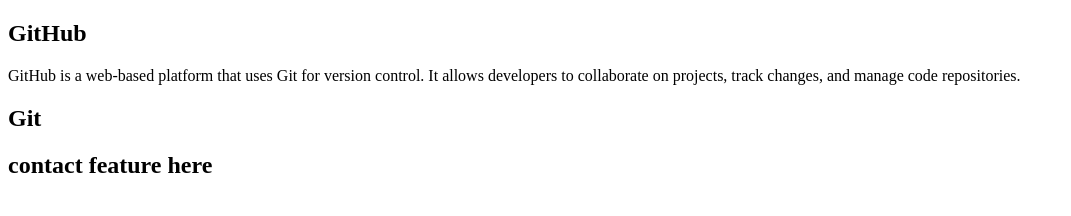
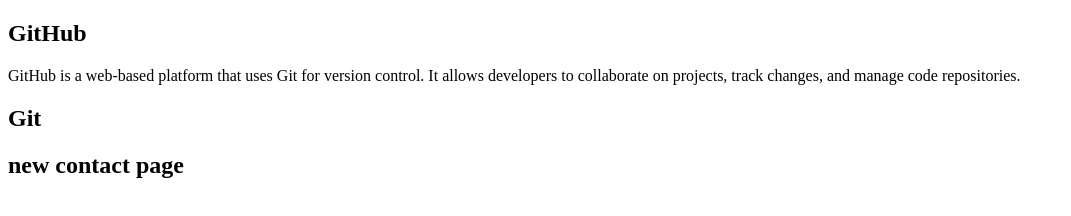
Before and after one commit to Rohan12rt/Learning-git, a plain HTML site: page index.html in a window 1280 px wide. Shown: the whole page, without its empty margins (0-1071 px from the left). Drawn offline with Linux system fonts and the light colour scheme.

Commit message:
new contact

```diff
--- a/index.html
+++ b/index.html
@@ -10,7 +10,7 @@
         <h2>GitHub</h2>
         <p>GitHub is a web-based platform that uses Git for version control. It allows developers to collaborate on projects, track changes, and manage code repositories.</p>
         <h2>Git</h2>
-        <h2>contact feature here</h2>
+        <h2>new contact page </h2>
     </div>
 </body>
 </html>
```
